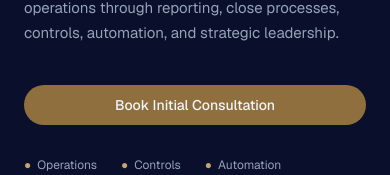
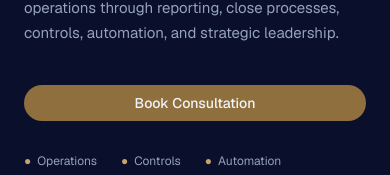
Before and after one commit to michaelhart2044-del/michael-hart-consulting, a Next.js app in the folder website/: page / in a window 390 px wide. Shown: the part 233-408 px from the top of the page. Built offline with nearby package versions, Linux system fonts and the light colour scheme.

Commit message:
fix: change main CTAs to 'Book Consultation'; make all booking/submit buttons smaller (px-5 py-2 text-sm) with consistent responsive w-full md:w-auto; apply across navbar, hero, prep page, forms for no overlap on resize. Build clean.

```diff
--- a/website/app/(marketing)/page.tsx
+++ b/website/app/(marketing)/page.tsx
@@ -47,9 +47,9 @@ export default function Home() {
           <div className="mt-10 md:mt-12">
             <Link
               href="/prepare-analysis"
-              className="inline-block w-full md:w-auto text-center px-6 py-2.5 bg-[#8f6f3d] hover:bg-[#b89a6e] text-black font-medium text-sm md:text-base rounded-full transition-all active:scale-[0.985]"
+              className="inline-block w-full md:w-auto text-center px-5 py-2 bg-[#8f6f3d] hover:bg-[#b89a6e] text-black font-medium text-sm rounded-full transition-all active:scale-[0.985]"
             >
-              Book Initial Consultation
+              Book Consultation
             </Link>
           </div>
 
@@ -422,7 +422,7 @@ export default function Home() {
                 href="/prepare-analysis"
                 className="inline-block px-6 py-2.5 bg-[#8f6f3d] hover:bg-[#b89a6e] text-black font-medium text-sm md:text-base rounded-full transition-all active:scale-[0.985]"
               >
-                Book Initial Consultation
+                Book Consultation
               </Link>
             </div>
 
--- a/website/app/(marketing)/prepare-analysis/page.tsx
+++ b/website/app/(marketing)/prepare-analysis/page.tsx
@@ -45,9 +45,9 @@ export default function PrepareAnalysis() {
             href={site.calendlyUrl}
             target="_blank"
             rel="noopener noreferrer"
-            className="inline-block w-full md:w-auto px-6 py-2.5 bg-[#8f6f3d] hover:bg-[#b89a6e] text-black font-medium text-sm md:text-base rounded-full transition-all active:scale-[0.985]"
+            className="inline-block w-full md:w-auto px-5 py-2 bg-[#8f6f3d] hover:bg-[#b89a6e] text-black font-medium text-sm rounded-full transition-all active:scale-[0.985]"
           >
-            Book Initial Consultation
+            Book Consultation
           </a>
           <p className="mt-2 text-xs text-subtle">(opens Calendly in a new tab)</p>
         </div>
--- a/website/components/AnalysisPrepForm.tsx
+++ b/website/components/AnalysisPrepForm.tsx
@@ -123,7 +123,7 @@ export default function AnalysisPrepForm() {
           href={site.calendlyUrl}
           target="_blank"
           rel="noopener noreferrer"
-          className="mt-6 inline-block w-full md:w-auto text-center px-6 py-2.5 bg-[#8f6f3d] hover:bg-[#b89a6e] text-black font-medium text-sm md:text-base rounded-full transition-all active:scale-[0.985]"
+          className="mt-6 inline-block w-full md:w-auto text-center px-5 py-2 bg-[#8f6f3d] hover:bg-[#b89a6e] text-black font-medium text-sm rounded-full transition-all active:scale-[0.985]"
         >
           Choose your preferred time slot
         </a>
@@ -321,7 +321,7 @@ export default function AnalysisPrepForm() {
       <button
         type="submit"
         disabled={isSubmitting}
-        className="w-full md:w-auto px-6 py-2.5 bg-[#8f6f3d] hover:bg-[#b89a6e] text-black font-medium text-sm md:text-base rounded-full transition-all active:scale-[0.985] disabled:opacity-50 disabled:cursor-not-allowed"
+        className="w-full md:w-auto px-5 py-2 bg-[#8f6f3d] hover:bg-[#b89a6e] text-black font-medium text-sm rounded-full transition-all active:scale-[0.985] disabled:opacity-50 disabled:cursor-not-allowed"
       >
         {isSubmitting ? 'Sending...' : 'Send my details & Book Consultation'}
       </button>
--- a/website/components/ContactForm.tsx
+++ b/website/components/ContactForm.tsx
@@ -109,7 +109,7 @@ export default function ContactForm() {
         type="submit"
         disabled={isSubmitting}
         aria-busy={isSubmitting}
-        className="w-full md:w-auto px-10 py-4 bg-[#8f6f3d] hover:bg-[#b89a6e] text-black font-medium rounded-full transition-all active:scale-[0.985] disabled:opacity-50 disabled:cursor-not-allowed"
+        className="w-full md:w-auto px-5 py-2 bg-[#8f6f3d] hover:bg-[#b89a6e] text-black font-medium text-sm rounded-full transition-all active:scale-[0.985] disabled:opacity-50 disabled:cursor-not-allowed"
       >
         {isSubmitting ? 'Sending...' : 'Send Message'}
       </button>
--- a/website/components/Navbar.tsx
+++ b/website/components/Navbar.tsx
@@ -132,9 +132,9 @@ export default function Navbar({ ctaHref, activeSection }: NavbarProps) {
         {/* Desktop CTA Button */}
         <Link
           href={resolvedCtaHref}
-          className="hidden md:block px-6 py-2.5 bg-[#8f6f3d] hover:bg-[#b89a6e] text-black text-sm font-medium rounded-full transition-all active:scale-[0.985] focus:outline-none focus:ring-2 focus:ring-offset-2 focus:ring-accent"
+          className="hidden md:block px-5 py-2 bg-[#8f6f3d] hover:bg-[#b89a6e] text-black text-sm font-medium rounded-full transition-all active:scale-[0.985] focus:outline-none focus:ring-2 focus:ring-offset-2 focus:ring-accent"
         >
-          Book Initial Consultation
+          Book Consultation
         </Link>
 
         {/* Hamburger - iOS Friendly, animated to X for better UX */}
@@ -180,10 +180,10 @@ export default function Navbar({ ctaHref, activeSection }: NavbarProps) {
           ))}
           <Link
             href={resolvedCtaHref}
-            className="mt-4 px-6 py-3 bg-[#8f6f3d] hover:bg-[#b89a6e] text-black font-medium rounded-full text-center transition-all active:scale-[0.985] focus:outline-none focus:ring-2 focus:ring-offset-2 focus:ring-accent"
+            className="mt-4 w-full md:w-auto px-5 py-2 bg-[#8f6f3d] hover:bg-[#b89a6e] text-black font-medium text-sm rounded-full text-center transition-all active:scale-[0.985] focus:outline-none focus:ring-2 focus:ring-offset-2 focus:ring-accent"
             onClick={closeMenu}
           >
-            Book Initial Consultation
+            Book Consultation
           </Link>
         </div>
       </div>
```
